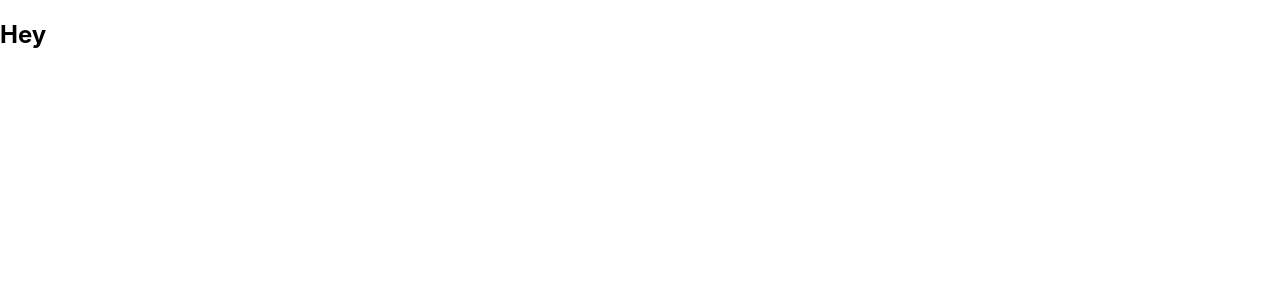
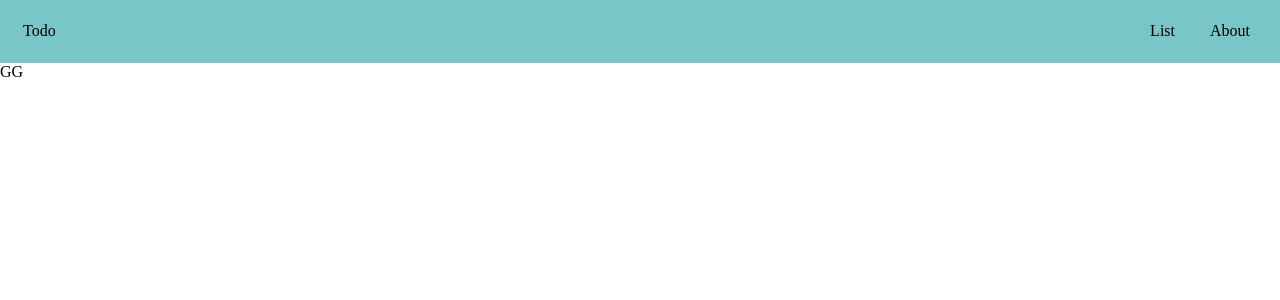
Before and after one commit to DmitryVoloshin/TS-Hooks-todo, a React (Create React App) app: page / in a window 1280 px wide. Shown: the top 300 px of the page. Built offline with nearby package versions, Linux system fonts and the light colour scheme.

Commit message:
+ component header + UI for header

```diff
--- a/public/index.html
+++ b/public/index.html
@@ -2,42 +2,17 @@
 <html lang="en">
   <head>
     <meta charset="utf-8" />
-    <link rel="icon" href="%PUBLIC_URL%/favicon.ico" />
     <meta name="viewport" content="width=device-width, initial-scale=1" />
-    <meta name="theme-color" content="#000000" />
     <meta
       name="description"
       content="Web site created using create-react-app"
     />
-    <link rel="apple-touch-icon" href="%PUBLIC_URL%/logo192.png" />
-    <!--
-      manifest.json provides metadata used when your web app is installed on a
-      user's mobile device or desktop. See https://developers.google.com/web/fundamentals/web-app-manifest/
-    -->
-    <link rel="manifest" href="%PUBLIC_URL%/manifest.json" />
-    <!--
-      Notice the use of %PUBLIC_URL% in the tags above.
-      It will be replaced with the URL of the `public` folder during the build.
-      Only files inside the `public` folder can be referenced from the HTML.
-
-      Unlike "/favicon.ico" or "favicon.ico", "%PUBLIC_URL%/favicon.ico" will
-      work correctly both with client-side routing and a non-root public URL.
-      Learn how to configure a non-root public URL by running `npm run build`.
-    -->
-    <title>React App</title>
+    <title>Todo</title>
   </head>
   <body>
-    <noscript>You need to enable JavaScript to run this app.</noscript>
+
+
     <div id="root"></div>
-    <!--
-      This HTML file is a template.
-      If you open it directly in the browser, you will see an empty page.
 
-      You can add webfonts, meta tags, or analytics to this file.
-      The build step will place the bundled scripts into the <body> tag.
-
-      To begin the development, run `npm start` or `yarn start`.
-      To create a production bundle, use `npm run build` or `yarn build`.
-    -->
   </body>
 </html>
--- a/src/App.tsx
+++ b/src/App.tsx
@@ -1,11 +1,13 @@
 import React from 'react';
 
 import './App.css';
+import Header from './components/header/header';
 
 const App: React.FC = ( ) =>{
   return(
     <div>
-      <h2>Hey</h2>
+      <Header/>
+      <span>GG</span>
     </div>
   )
 }
--- /dev/null
+++ b/src/components/header/header.css
@@ -0,0 +1,24 @@
+.main-header_block{
+    background-color: rgb(121, 198, 201);
+    height: 63px;
+}
+.header-block_navigation{
+    padding-top: 22px;
+    display: flex;
+    flex-direction: row;
+    align-items: center;
+    justify-content: space-between;
+
+}
+.block-navigation_list{
+    margin: 0;
+    display: flex;
+    flex-direction: row;
+    padding-right: 30px;
+}
+.block-navigation_logo{
+    padding-left: 23px;
+}
+.navigation-list_item{
+    margin-left: 35px;
+}
--- /dev/null
+++ b/src/components/header/header.tsx
@@ -0,0 +1,27 @@
+import React from 'react';
+
+import './header.css'
+
+const Header: React.FC = ( ) =>{
+    return(
+        <header className="main-header_block">
+            <div className="header-block_navigation">
+                <a href="#" className="block-navigation_logo">Todo</a>
+                <ul className="block-navigation_list">
+                    <li className="navigation-list_item">
+                        <a href="#" className="navigation-list_link">
+                            List
+                        </a>
+                    </li>
+                    <li className="navigation-list_item">
+                        <a href="#" className="navigation-list_link">
+                            About
+                        </a>
+                    </li>
+                </ul>
+            </div>
+        </header>
+    )
+}
+
+export default Header;
--- a/src/index.css
+++ b/src/index.css
@@ -1,13 +1,8 @@
-body {
+*{
   margin: 0;
-  font-family: -apple-system, BlinkMacSystemFont, 'Segoe UI', 'Roboto', 'Oxygen',
-    'Ubuntu', 'Cantarell', 'Fira Sans', 'Droid Sans', 'Helvetica Neue',
-    sans-serif;
-  -webkit-font-smoothing: antialiased;
-  -moz-osx-font-smoothing: grayscale;
+  list-style: none;
 }
-
-code {
-  font-family: source-code-pro, Menlo, Monaco, Consolas, 'Courier New',
-    monospace;
+a{
+  color: black;
+  text-decoration: none;
 }
```
Also changed, not shown: 1 other file (tests, documents, lock files or other folders).
